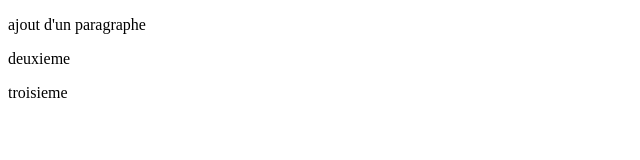
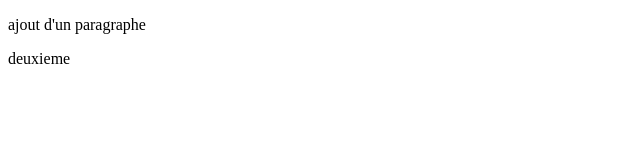
Before and after one commit to pvlto/test, a plain HTML site: page index.html in a window 1280 px wide. Shown: the full height of the page, 0-640 px from the left. Drawn offline with Linux system fonts and the light colour scheme.

Commit message:
suppresion du troisieme

```diff
--- a/index.html
+++ b/index.html
@@ -9,6 +9,5 @@
 <body>
     <p>ajout d'un paragraphe</p>
     <p>deuxieme<p>
-        <p>troisieme</p>
 </body>
 </html>
```
